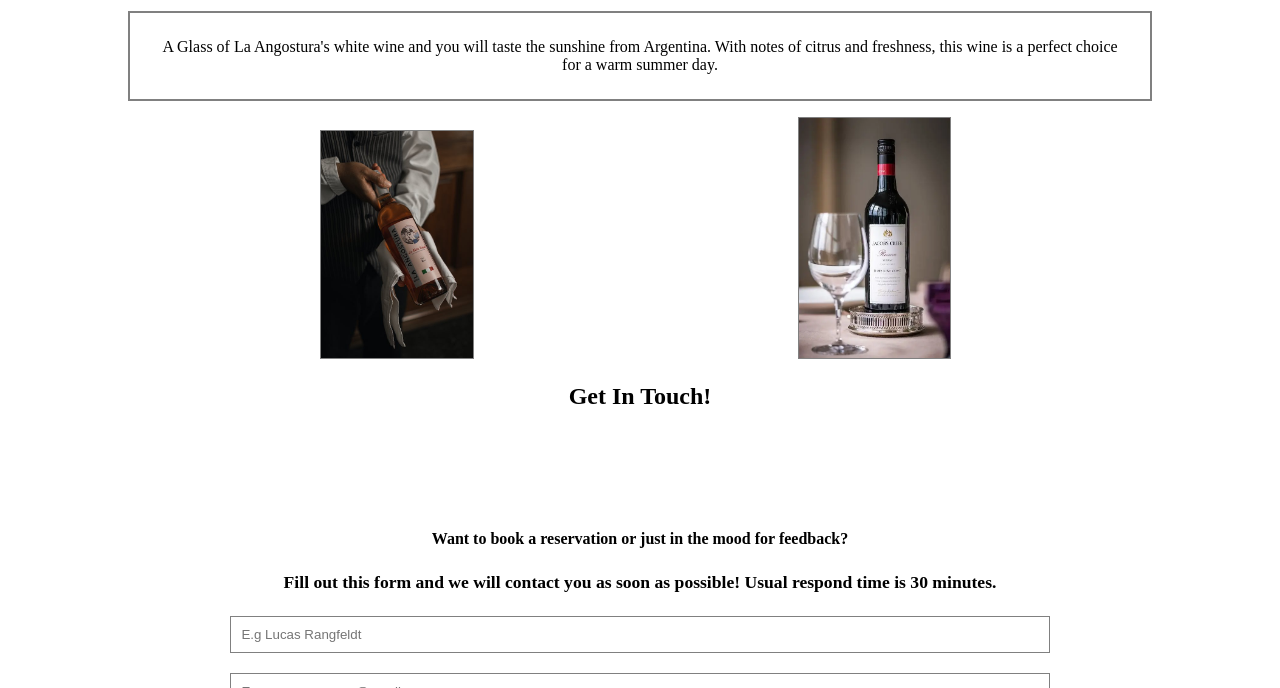
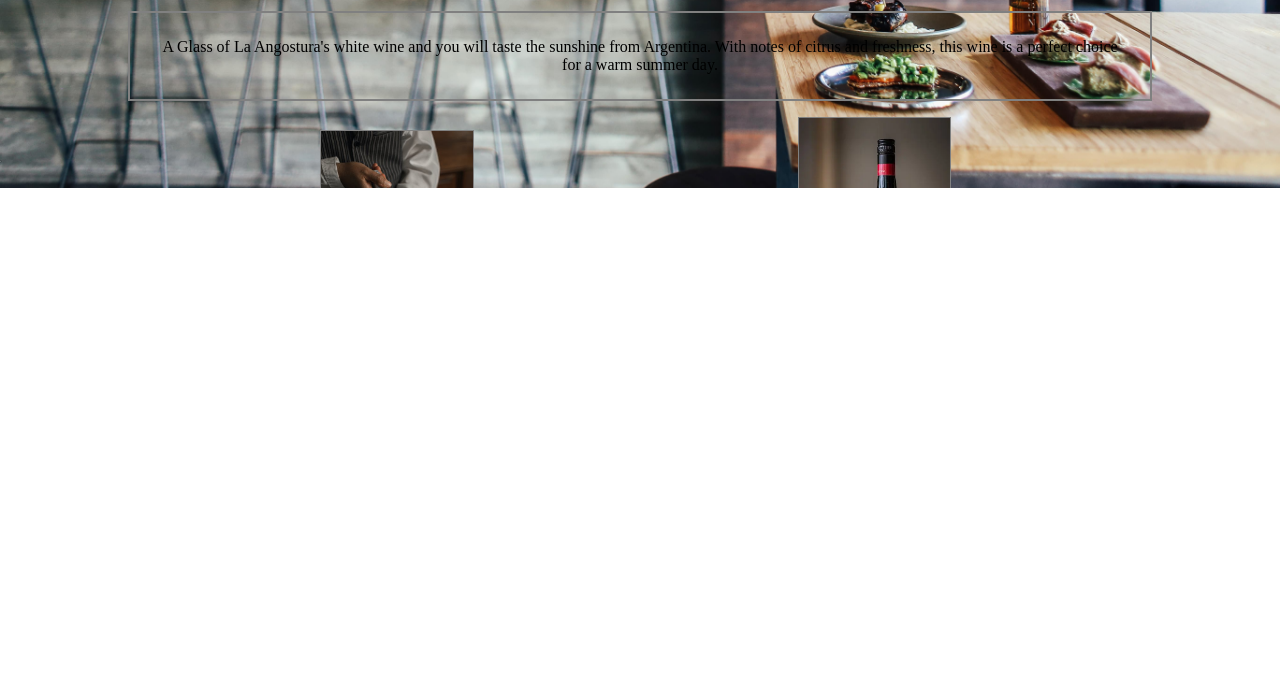
Before and after one commit to LucasRangfeldt/project-1a, a plain HTML site: page index.html in a window 1280 px wide. Shown: the part 612-1300 px from the top of the page. After the commit the page ends 800 px from the top, so only its background shows below. Drawn offline with Linux system fonts and the light colour scheme.

Commit message:
add background-image to entire site

```diff
--- a/assets/css/style.css
+++ b/assets/css/style.css
@@ -1,13 +1,21 @@
 * {
     box-sizing: border-box;
 }
-body {
-    background-color: #fff;
+ body, html {
     height: 100%;
     margin: 0;
 }
 html {
     scroll-behavior: smooth;
+}
+/* background-image  */
+body, html {
+    background-image: url(../css/images/pexels-photo-5865071-min.jpeg);
+    height: 100%;
+    background-position: center;
+    background-repeat: no-repeat;
+    background-size: cover;
+    overflow: auto;
 }
 
 /* header styling */
```
Also changed, not shown: index.html (+1 -0 lines), assets/css/images/pexels-photo-5865071-min.jpeg (added), 1 other file.
